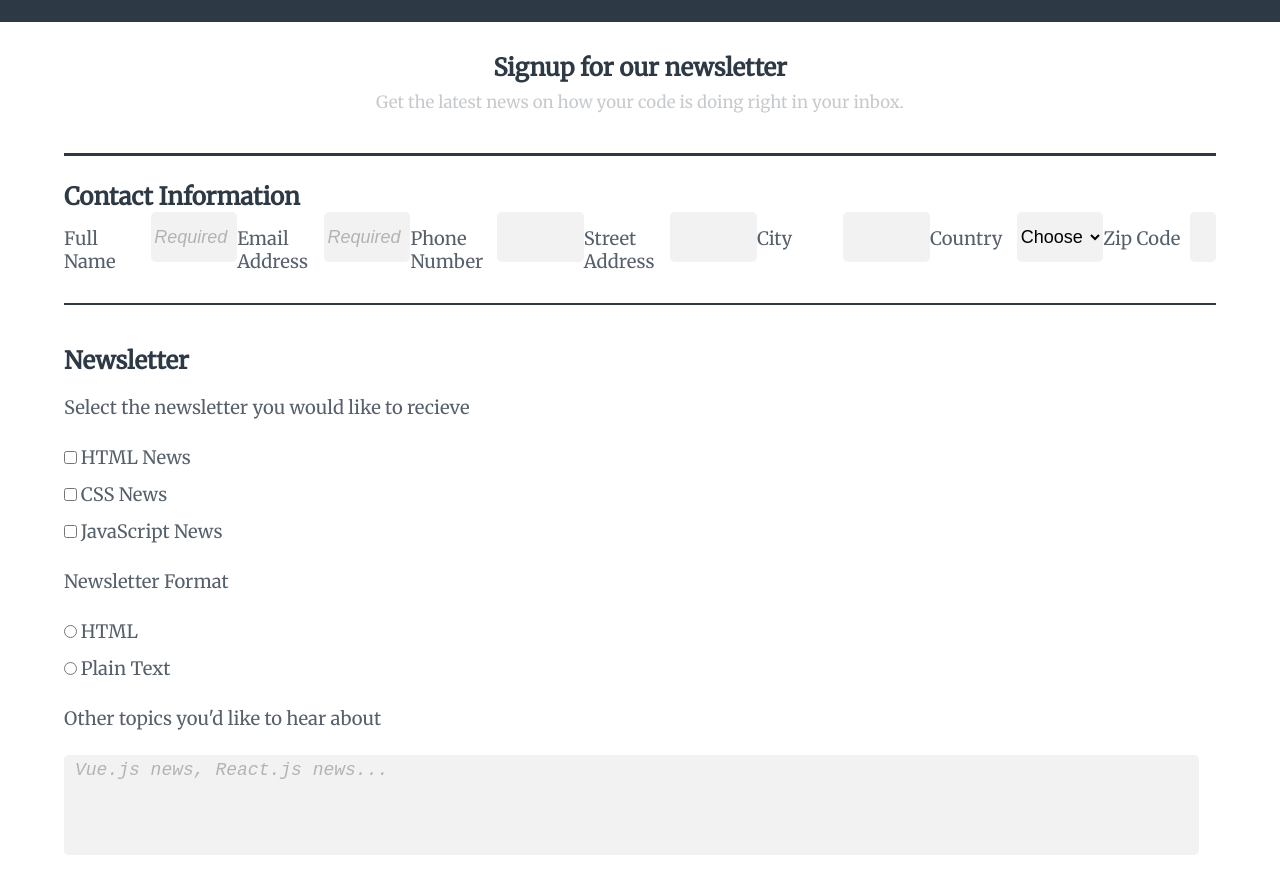
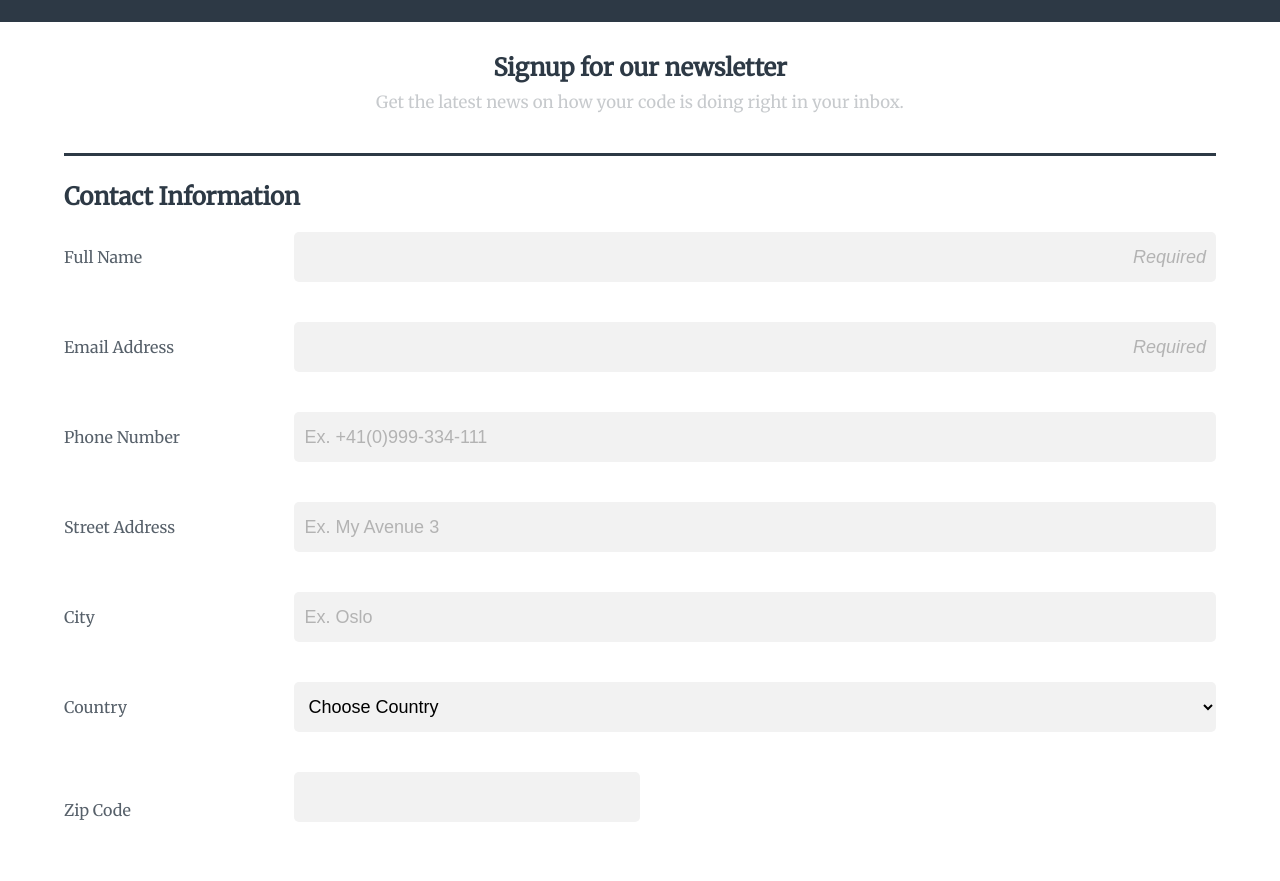
Before and after one commit to Antonio-Cabrero/Registration-form, a plain HTML site: page index.html in a window 1280 px wide. Shown: the part 56-937 px from the top of the page. Drawn offline with Linux system fonts and the light colour scheme.

Commit message:
768 media query
adjusted for new query,
added styling to match exceeds criteria

```diff
--- a/css/main.css
+++ b/css/main.css
@@ -8,8 +8,6 @@
 
 body {
   font-family: 'Merriweather', serif;
-  display: flex;
-  flex-direction: column;
   background-color: #fff;
 }
 
@@ -57,21 +55,19 @@ p{
 
 /*  DRY CSS   */
 
-
 .form,
-#user_info {
+.fieldset-wrap {
   display: flex;
   flex-direction: column;
-  width: 100%;
-
 }
 
 label:nth-of-type(1n) {
-  font-size: 1.15em;
+  font-size: 1em;
   color: #2D3945;
   opacity: 0.8;
   margin: 15px 0;
   width: 100%;
+
 }
 
  input[type="text"],
@@ -86,6 +82,7 @@ label:nth-of-type(1n) {
   border-radius: 5px;
   font-size: 18px;
   width: 100%;
+  text-indent: 10px;
  }
 
   input[type="text"]:focus,
@@ -95,6 +92,7 @@ label:nth-of-type(1n) {
   #user_opinion:focus {
     outline: 0;
     box-shadow: 0 0 0 2px #2D3945;
+    transition: box-shadow 1s;
   }
 
 input[type="checkbox"],
@@ -110,16 +108,22 @@ input[type="radio"] {
   padding-top: 15px;
 }
 
+
+#zip_code {
+  width: 30%;
+  margin-bottom: 45px;
+}
+
 #user_info {
   padding-bottom: 15px;
   border-bottom: 2.5px solid #2D3945;
 }
 
-
 #newsletter {
   margin-top: 25px;
 }
   #newsletter label {
+    line-height: 1.6;
     margin: 20px 0;
   }
   #newsletter h2 {
@@ -132,44 +136,44 @@ input[type="radio"] {
   letter-spacing: 1.5;
   text-align: right;
   font-style: italic;
-  padding: 0 10px 0 0;
+  padding: 0 10px 0 10px;
+}
+
+#phone::placeholder,
+#address::placeholder,
+#city::placeholder {
+  opacity: 0.50;
 }
 
 #user_opinion {
+  padding: 5px 0;
+  margin: 25px 0;
   height: 100px;
-  width: 98%;
+  width: 100%;
+  resize: none;
   }
 
   #user_opinion::placeholder {
-padding-left: 8px;
     padding-top: 5px;
+    text-indent: 10px;
     width: 100%;
-opacity: 0.50;
     letter-spacing: 1.5;
     font-style: italic;
-}
-
-#zip_code {
-  width: 30%;
-}
-
-#user_opinion {
-  padding: 0 3px;
-  margin: 25px 0;
-  height: 100px;
-  resize: none;
+    overflow-wrap: auto
     }
 
 #submit {
-  padding: 20px 10px;
-  width: 95%;
+  padding: 20px 0;
+  width: 100%;
   text-align: center;
   font-size: 1.7em;
   color: #fff;
   border: none;
   border-radius: 5px;
+  cursor: pointer;
   background-color: #4EBBB5;
 }
+
 
 #footer {
   color: #d0d0d0;
@@ -186,14 +190,37 @@ font-style: italic;
 
 @media (min-width: 768px) {
 
-#user_info {
+   .fieldset-wrap {
+    display: flex;
     flex-direction: row;
+    flex-wrap: wrap;
+  }
+  .fieldset-wrap label,
+  .fieldset-wrap input,
+  #country {
+    margin: 20px 0;
+    display: flex;
+    justify-self: start;
+    align-self: center
   }
 
-#user_info input,
-#user_info label {
-  display: inline-flex;
+  .fieldset-wrap label {
+    flex: 1;
+    flex-basis: 20%;
+  }
+  #full_name,
+  #email,
+  #phone,
+  #address,
+  #city,
+  #country {
+    flex: 3 80%;
+    margin-right: 0;
   }
 
+  #zip_code {
+    flex-basis: 30%;
+    margin-right: 50%;
+  }
 
 }
--- a/index.html
+++ b/index.html
@@ -15,16 +15,17 @@
         <p>Get the latest news on how your code is doing right in your inbox.</p>
       <fieldset id="user_info" name="user_info">
         <legend><h2>Contact Information</h2></legend>
+        <div class="fieldset-wrap" >
         <label for="full_name">Full Name</label>
         <input id="full_name" type="text" name="full_name" placeholder="Required" required>
         <label for="email">Email Address</label>
         <input id="email" type="email" name="user_email" placeholder="Required" required>
         <label for="phone">Phone Number</label>
-        <input id="phone" type="tel" name="users_phone">
+        <input id="phone" type="tel" name="users_phone" placeholder="Ex. +41(0)999-334-111">
         <label for="address">Street Address</label>
-        <input type="text"  name="user_address">
+        <input id="address" type="text"  name="user_address" placeholder="Ex. My Avenue 3">
         <label for="city">City</label>
-        <input id="city" type="text" name="user_city">
+        <input id="city" type="text" name="user_city" placeholder="Ex. Oslo">
         <label for="country">Country</label>
         <select id="country" name="user_country">
         <option value="country-options">Choose Country</option>
@@ -43,6 +44,7 @@
       </select><br>
         <label for="zip_code">Zip Code</label>
         <input id="zip_code" type="text" name="user_zip-code">
+      </div>
       </fieldset>
       <fieldset id="newsletter">
         <legend><h2>Newsletter</h2></legend>
```
Lines whose indentation alone changed are shown as unchanged.
